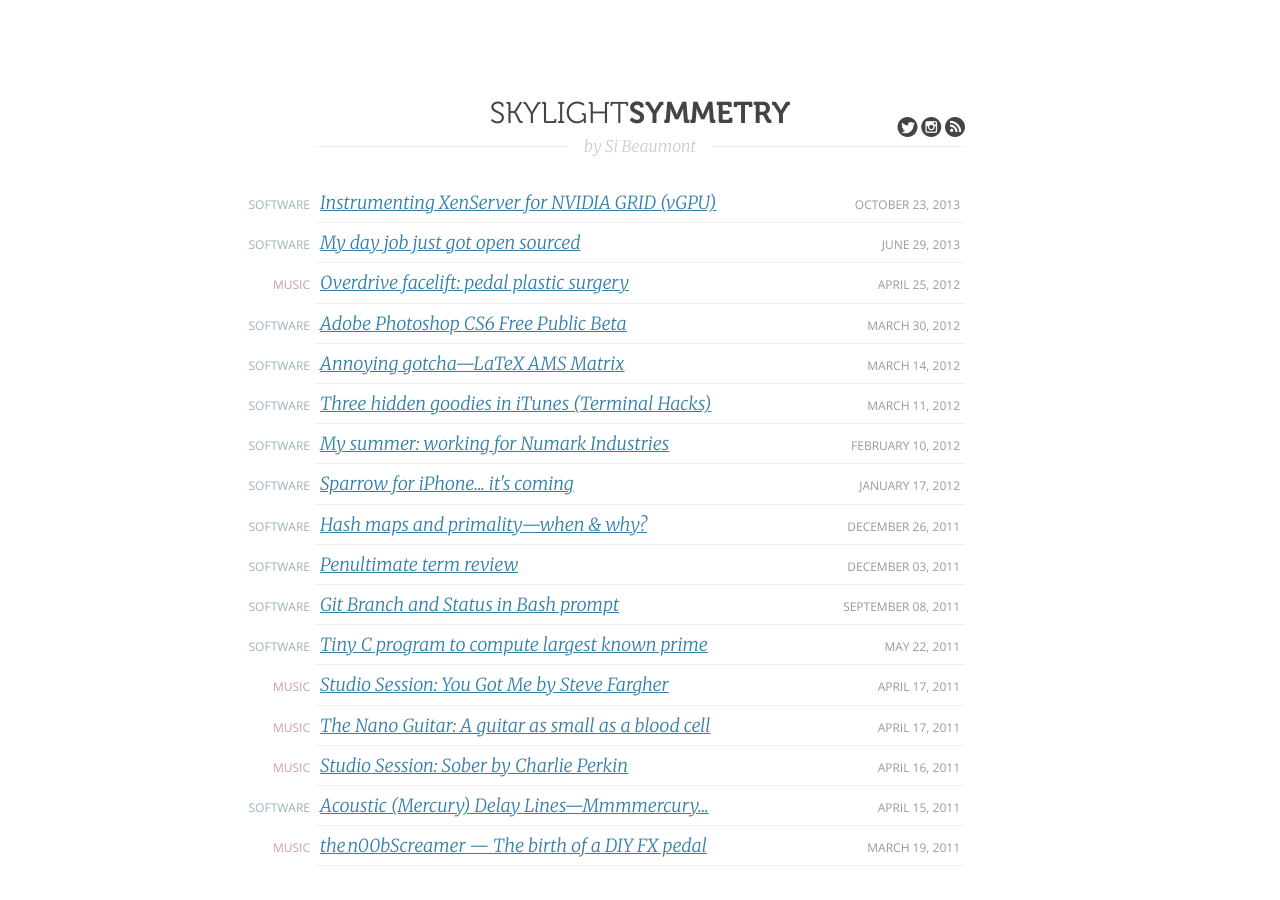
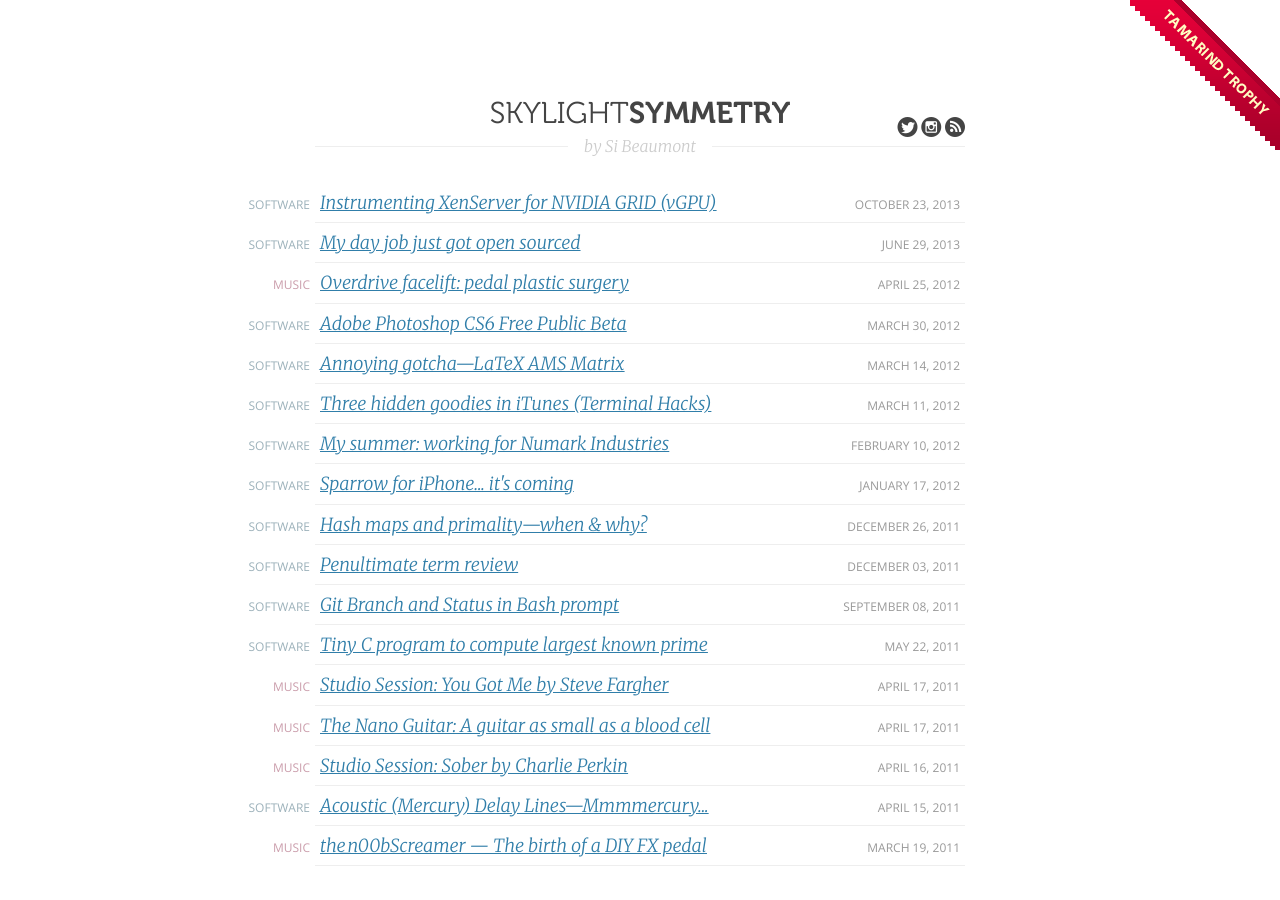
Before and after one commit to simonjbeaumont/simonjbeaumont.github.io, a Jekyll site: the page built from index.html, in a window 1280 px wide. Built offline with Jekyll 4.4.1, drawn with Linux system fonts in a browser that asks for light colours; Markdown is read by kramdown in place of the engine named in the settings.

Commit message:
Add ribbon link to tamarind trophy page

```diff
--- a/_layouts/default.html
+++ b/_layouts/default.html
@@ -24,6 +24,7 @@
   <link rel="stylesheet" href="/webfonts/ss-social/ss-social.css" type="text/css" />
   <link rel="stylesheet" href="/css/pygments.css" type="text/css" />
   <link rel="apple-touch-icon-precomposed" href="/images/avatar.png" />
+  <script language="javascript" type="text/javascript" src="/tamarind-trophy/ribbon.js"></script>
 </head>
 
 <body>
--- /dev/null
+++ b/tamarind-trophy/ribbon.js
@@ -0,0 +1 @@
+document.write('<a href="/tamarind-trophy" target=""><img src="/tamarind-trophy/ribbon.gif" border="0" width="150" height="150" style="position:absolute; right:0px; top:0px; margin:0px; padding:0px"></a>')
```
Also changed, not shown: tamarind-trophy/ribbon.gif (added).
